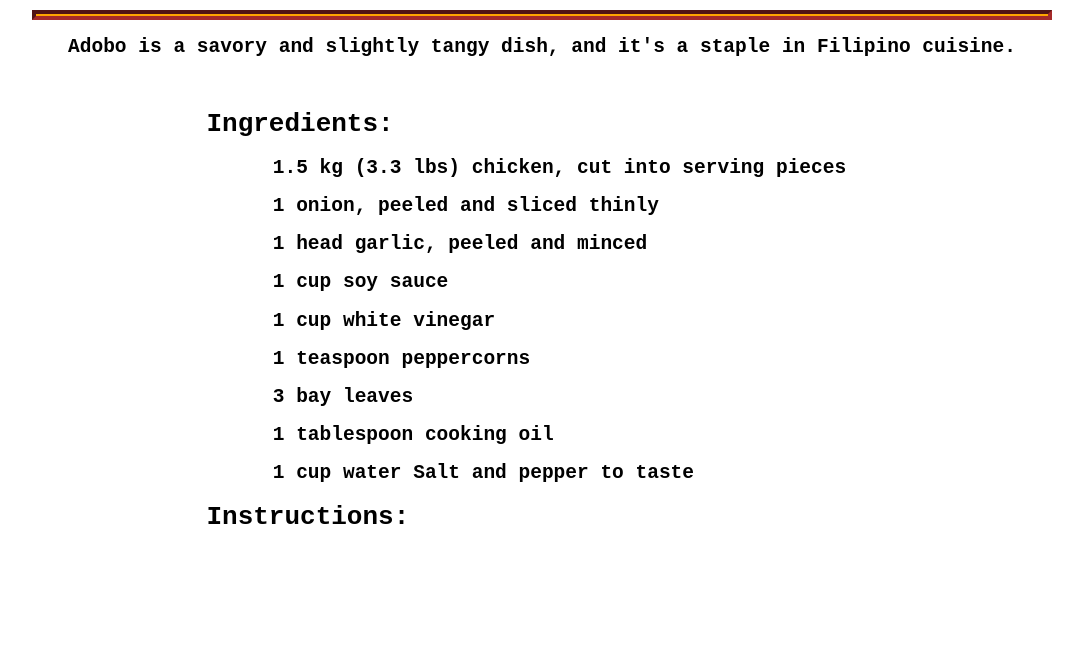
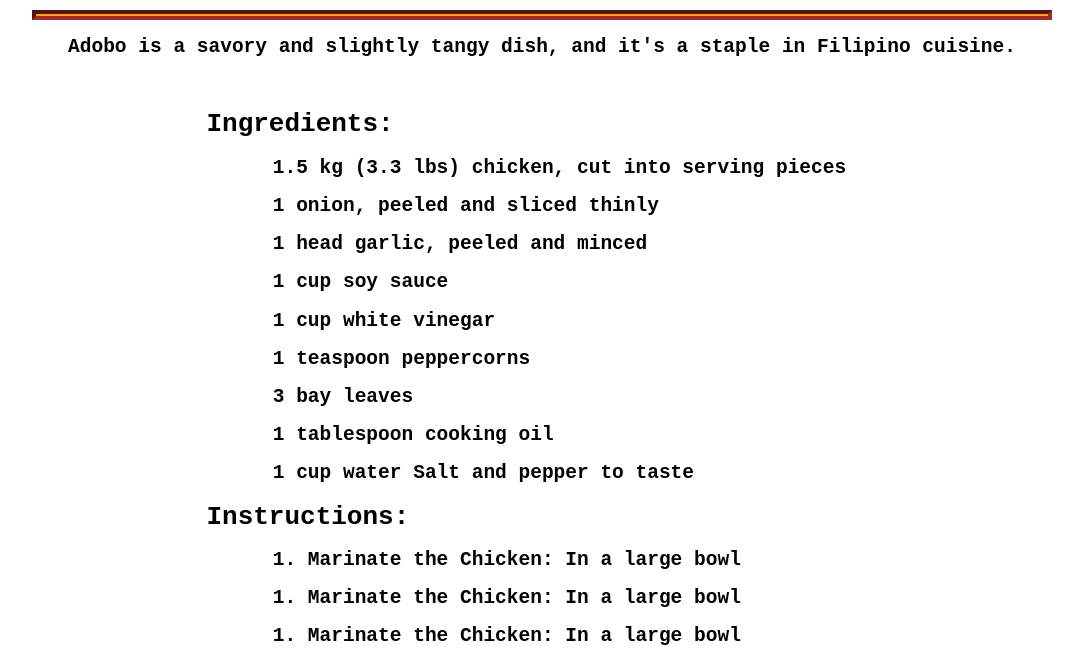
Before and after one commit to KeithGWAPO/1-30-24-REYES, a plain HTML site: page reyes-ws101/index.html in a window 1280 px wide. Shown: the part 150-814 px from the top of the page, without its empty margins (98-1181 px from the left). Drawn offline with Linux system fonts and the light colour scheme.

Commit message:
https://github.com/KeithGWAPO/1-30-24-REYES.git

```diff
--- a/reyes-ws101/index.html
+++ b/reyes-ws101/index.html
@@ -38,5 +38,8 @@
     <pre><h2>                               1 tablespoon cooking oil</h2></pre>
     <pre><h2>                               1 cup water Salt and pepper to taste</h2></pre>
     <pre><h1>                   Instructions:</h1></pre>
+    <pre><h2>                               1. Marinate the Chicken: In a large bowl</h2></pre>
+    <pre><h2>                               1. Marinate the Chicken: In a large bowl</h2></pre>
+    <pre><h2>                               1. Marinate the Chicken: In a large bowl</h2></pre>
 </body>
 </html>
```
